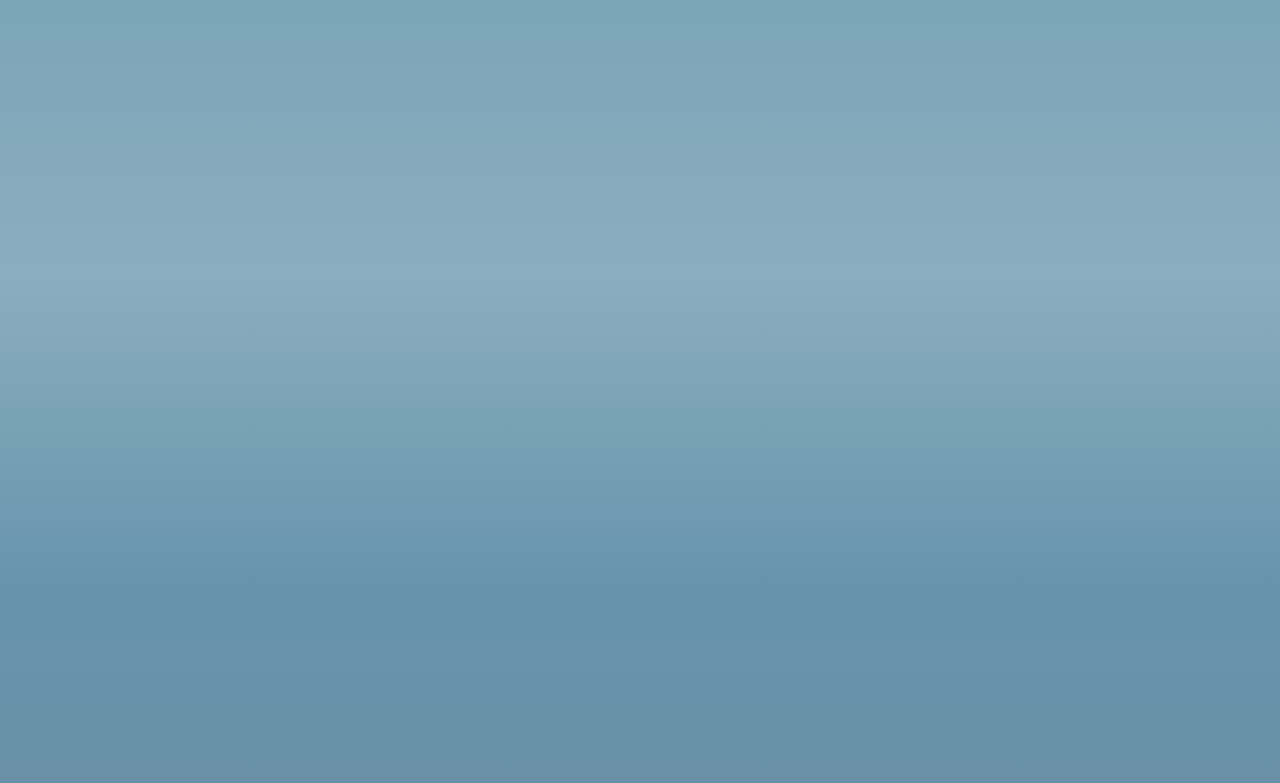
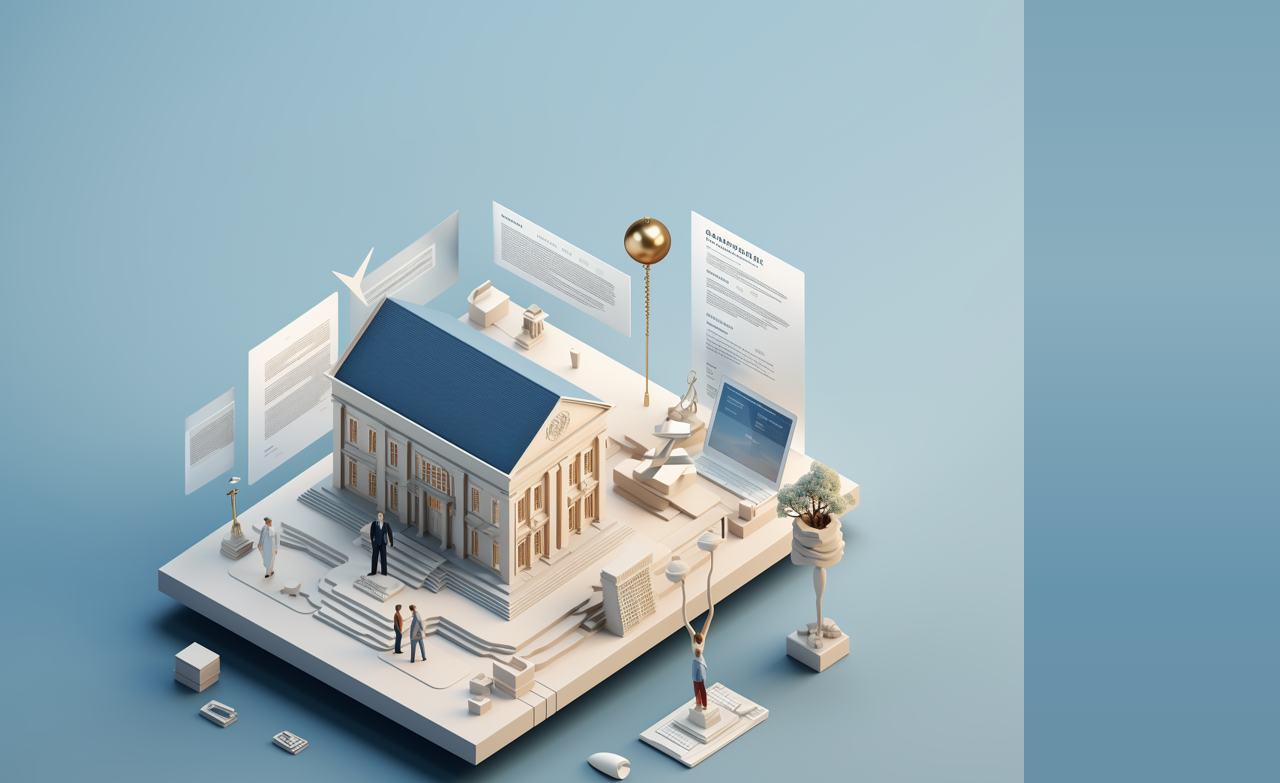
Before and after one commit to sebs-sketch/portfolio, a plain HTML site: page index.html in a window 1280 px wide. Shown: the top 783 px of the page. Drawn offline with Linux system fonts and the light colour scheme.

Commit message:
modified:   index.html

```diff
--- a/index.html
+++ b/index.html
@@ -9,7 +9,7 @@
 </head>
 <body>
     <section class="section1">
-        <!-- <img src="assets/Sebs_Beautiful_and_creative_web_design_of_a_lawfirm_website_inc_1c7bcf20-9147-497d-9e62-7b40672b8b6d.png" alt=""> -->
+        <img src="assets/Sebs_Beautiful_and_creative_web_design_of_a_lawfirm_website_inc_1c7bcf20-9147-497d-9e62-7b40672b8b6d.png" alt="">
     </section>
     <section class="section2">
 
```
